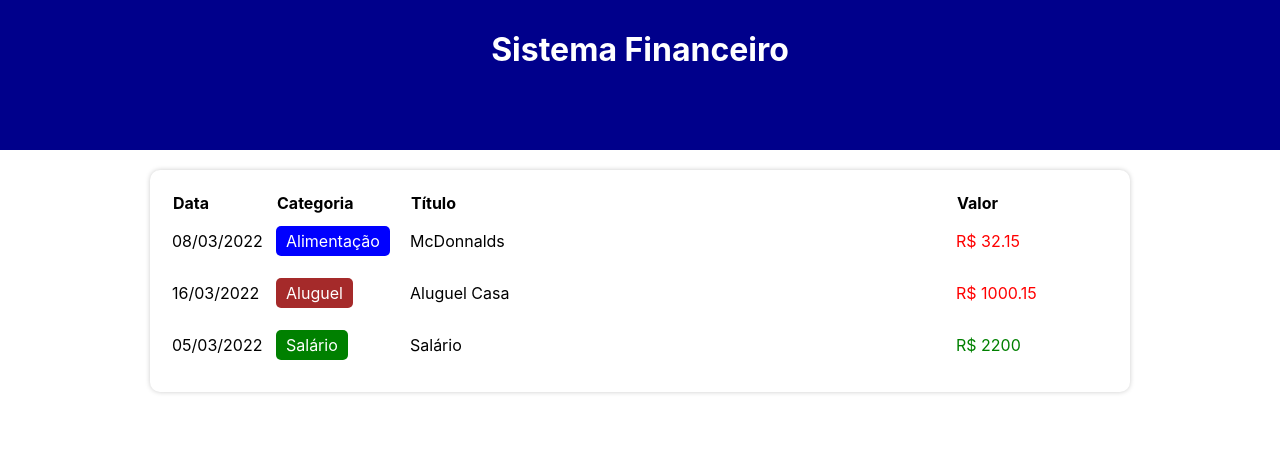
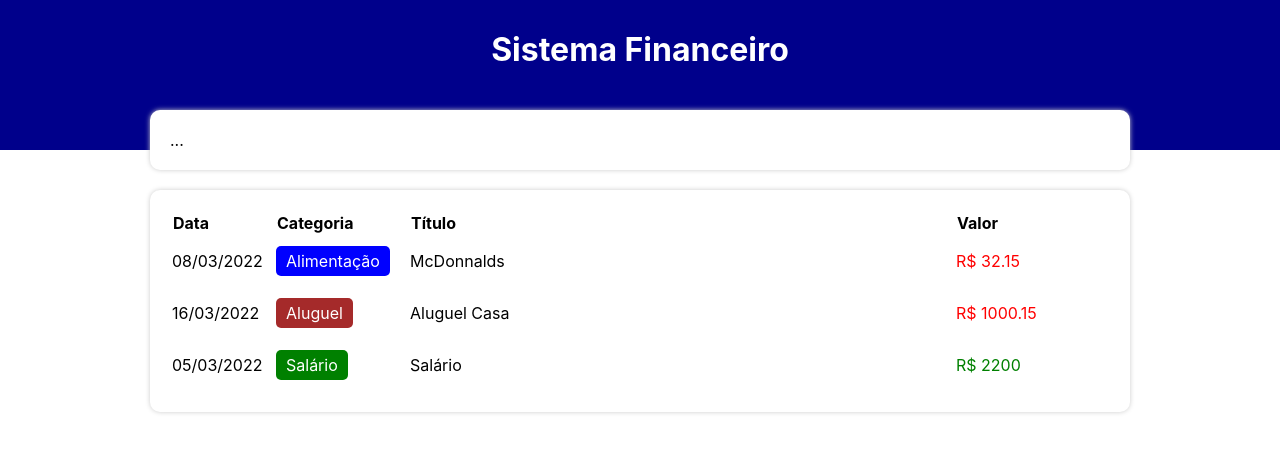
Before and after one commit to Eduardodiniz05/expense-tracker, a React (Create React App) app: page / in a window 1280 px wide. Shown: the top 452 px of the page. Built offline with nearby package versions, Linux system fonts and the light colour scheme.

Commit message:
iniciado componentes da area de adição de tarefas

```diff
--- a/src/App.tsx
+++ b/src/App.tsx
@@ -6,6 +6,10 @@
 import {items} from './data/Items';
 import {getCurrentMonth, filterListByMonth } from './helpers/dateFilter'
 import { TableArea } from './components/TableArea';
+import { InfoArea } from './components/InfoArea';
+
+
+
 const App = () => {
     const [list, setList] = useState(items);
     const [filteredList, setFilteredList] = useState<Item[]>([])
@@ -21,7 +25,9 @@
            <C.HeaderText>Sistema Financeiro</C.HeaderText>
         </C.Header>
         <C.Body>
-          {/* Área de informações */}
+
+
+          <InfoArea />
 
           {/* Área de inserção */}
 
--- /dev/null
+++ b/src/components/InfoArea/index.tsx
@@ -0,0 +1,9 @@
+import * as C from './styles'
+
+export const InfoArea = () => {
+    return(
+        <C.Container>
+            ...
+        </C.Container>
+    );
+}
--- /dev/null
+++ b/src/components/InfoArea/styles.ts
@@ -0,0 +1,9 @@
+import styled from 'styled-components'
+
+export const Container = styled.div `
+    background-color: #FFF;
+    box-shadow: 0px 0px 5px #ccc;
+    border-radius: 10px;
+    padding: 20px;
+    margin-top: -40px;
+`
```
